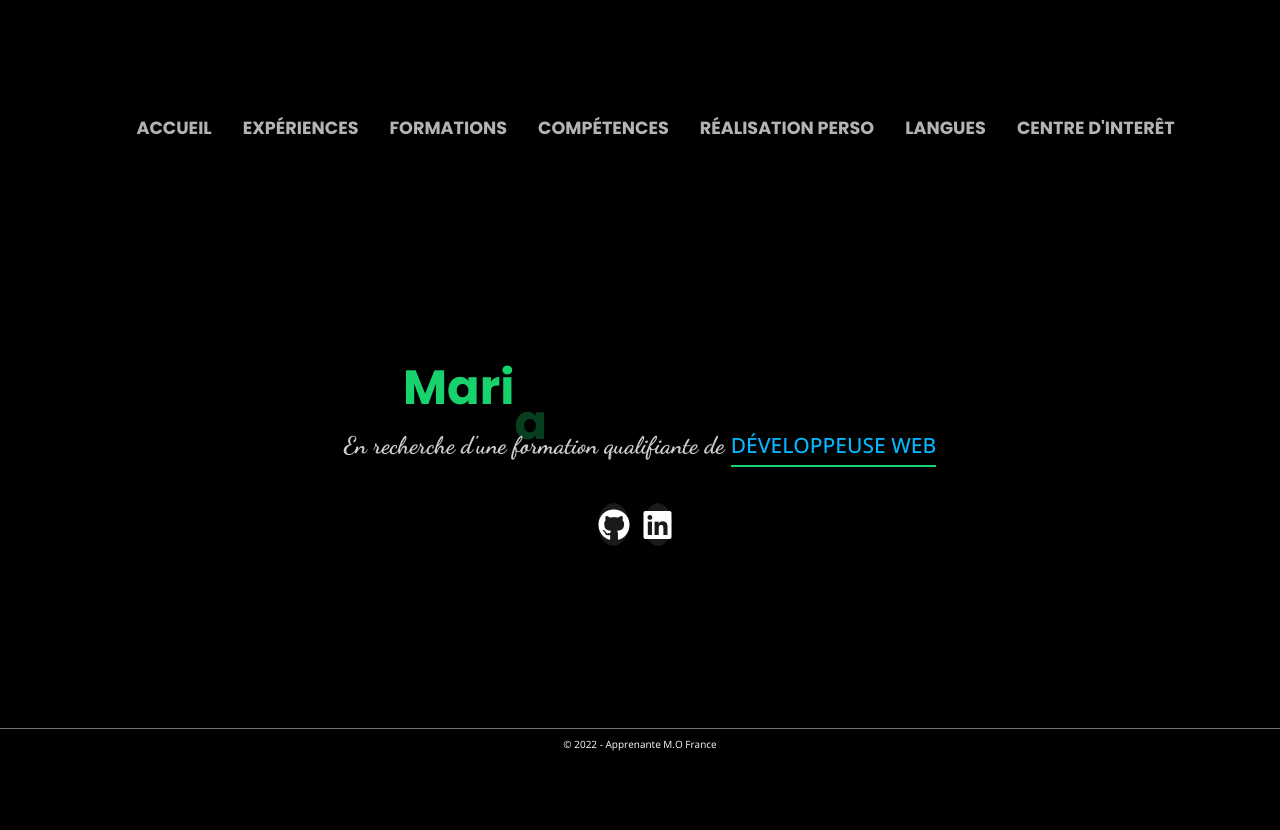
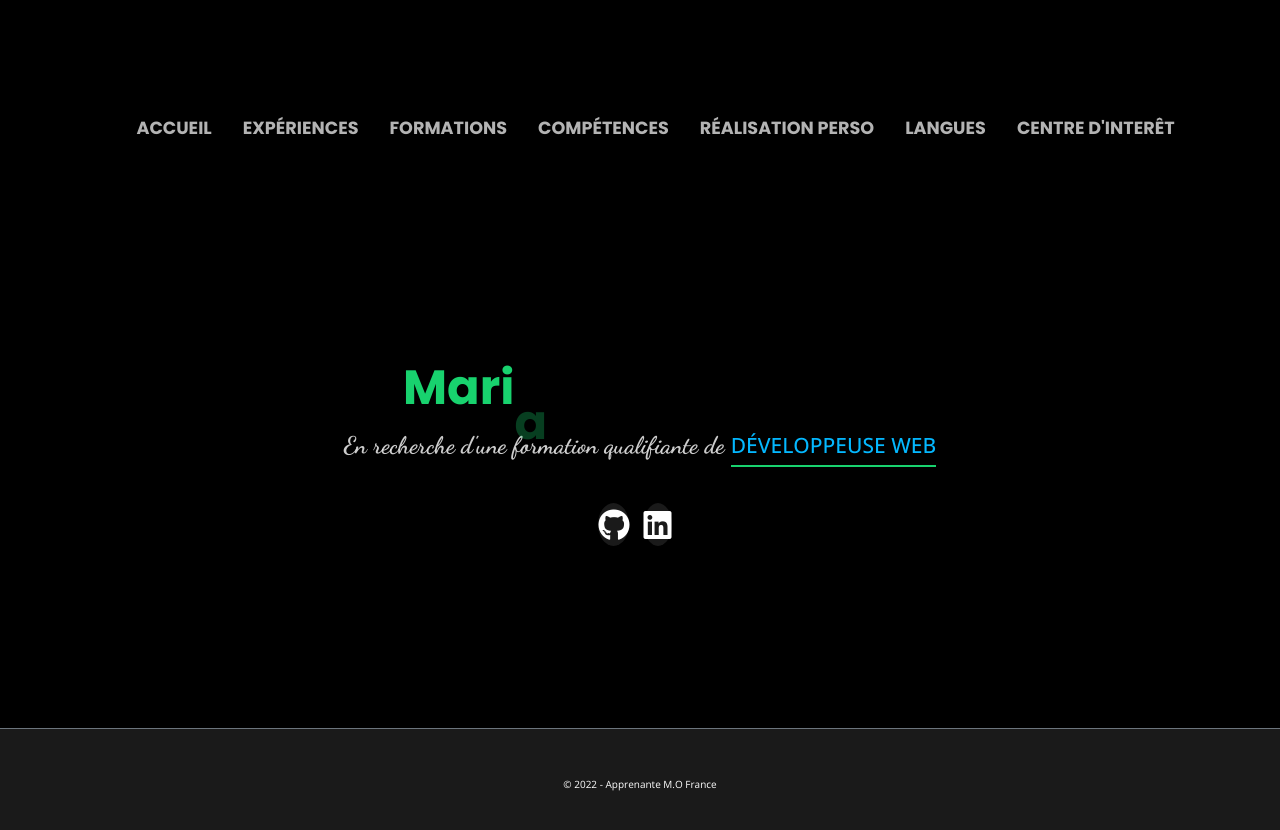
Before and after one commit to Mariam-26/mariamCv_accueil, a plain HTML site: page public/index.html in a window 1280 px wide. Before the commit the page ends 800 px from the top, so only its background shows below. Drawn offline with nearby package versions, Linux system fonts and the light colour scheme.

Commit message:
mariamCv_accueil

```diff
--- a/assets/scss/style.scss
+++ b/assets/scss/style.scss
@@ -159,6 +159,8 @@ h1 {
 
 // FOOTER
 footer {
+    background-color: rgba(255, 255, 255, 0.1);
+    height: 20vh;
     p {
         font-size: 10px;
         &:hover {
--- a/public/index.html
+++ b/public/index.html
@@ -85,8 +85,8 @@
     <!-- HEADER -->
 
     <!-- FOOTER -->
-    <footer class="text-center mb-4 border-top border-secondary">
-        <p class="mt-2">&copy; 2022 - Apprenante M.O France</p>
+    <footer class="text-center  border-top border-secondary">
+        <p class="m-auto mt-5">&copy; 2022 - Apprenante M.O France</p>
     </footer>
     <!-- FIN FOOTER -->
 
```
Also changed, not shown: public/css/style.css, 1 other file.
